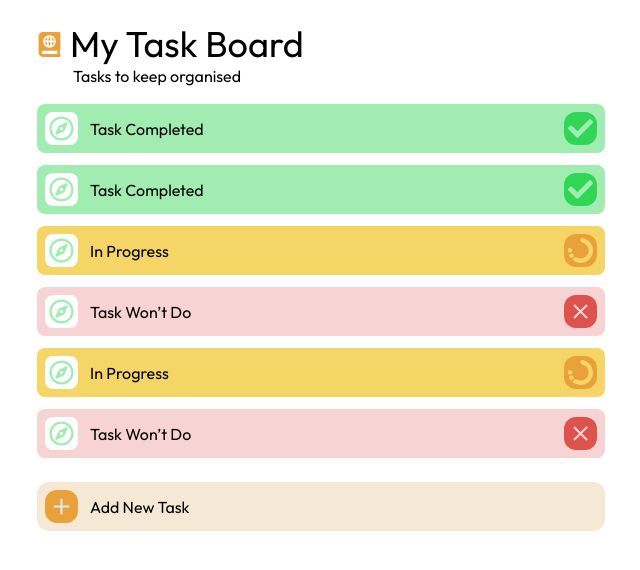
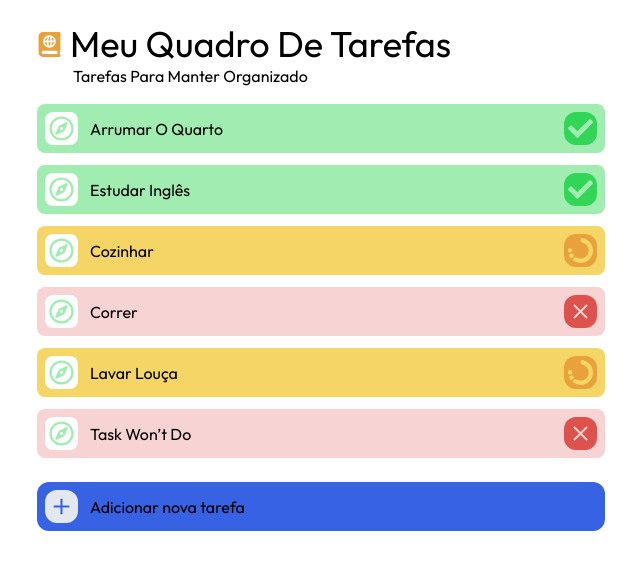
Before and after one commit to Igorwalace/Lista-de-Tarefas, a Next.js app: page / in a window 1280 px wide. Shown: the top 570 px of the page, without its empty margins (319-959 px from the left). Built offline with nearby package versions, Linux system fonts and the light colour scheme.

Commit message:
alerts, button delete

```diff
--- a/src/app/pages/componentes/divTitle.tsx
+++ b/src/app/pages/componentes/divTitle.tsx
@@ -3,11 +3,11 @@ import { FaAtlas } from "react-icons/fa";
 const DivTitle = () => {
     return (
         <>
-            <h1 className="flex items-center gap-2 text-4xl">
+            <h1 className="flex items-center gap-2 capitalize text-4xl">
                 <FaAtlas className="text-[#E9A23B]" size={25} />
-                My Task Board
+                Meu quadro de tarefas
             </h1>
-            <p className="text-base ml-9">Tasks to keep organised</p>
+            <p className="text-base ml-9 capitalize">Tarefas para manter organizado</p>
         </>
     );
 };
--- a/src/app/pages/componentes/listaDasTarefas.tsx
+++ b/src/app/pages/componentes/listaDasTarefas.tsx
@@ -1,15 +1,37 @@
-import React from 'react'
+'use client'
+import React, { useState } from 'react'
+import { AiOutlineDelete } from 'react-icons/ai'
 import { FaCheck, FaRegCompass } from 'react-icons/fa'
 import { IoMdClose } from 'react-icons/io'
 import { SiStagetimer } from 'react-icons/si'
 
-const listaDasTarefas = ({ arrayTarefas, setArrayTarefas }: any) => {
+const listaDasTarefas = ({ arrayTarefas, setArrayTarefas, setModalDetails, modalDetails, setTaskDetails, taskDetails, setIsDelete }: any) => {
 
     const handleTaskChange = (id: number, newValue: 'Completed' | 'Progress' | 'To Do') => {
         setArrayTarefas((prevTasks: any) =>
             prevTasks.map((task: any) => (task.id === id ? { ...task, value: newValue } : task))
         );
     };
+
+    const handleDetails = (id: any, title: any, description: any, value: any) => {
+        setModalDetails(true)
+        setTaskDetails([
+            {
+                id: id,
+                title: title,
+                description: description,
+                value: value,
+            }
+        ])
+    }
+
+    const handleDeleteTask = (id:number) => {
+        const filter = arrayTarefas.filter((user:any) => user.id !== id);
+        setArrayTarefas(filter);
+        setModalDetails(false)
+        setIsDelete(true)
+    }
+
     return (
         <>
             <div className="py-4 flex flex-col justify-center items-center gap-3">
@@ -24,7 +46,8 @@ const listaDasTarefas = ({ arrayTarefas, setArrayTarefas }: any) => {
                             } p-2 rounded-lg w-full`}
                     >
                         <div className="flex justify-between items-center gap-3">
-                            <div className="flex items-center gap-3">
+                            <div className="flex items-center gap-3 cursor-pointer"
+                                onClick={() => handleDetails(info.id, info.title, info.description, info.value)}>
                                 <div className="bg-white rounded-lg p-1 text-[#A0ECB1]">
                                     <FaRegCompass size={25} />
                                 </div>
@@ -32,33 +55,81 @@ const listaDasTarefas = ({ arrayTarefas, setArrayTarefas }: any) => {
                             </div>
 
                             {info.value == 'Completed' ? (
-                                <div className="bg-[#32D657] p-1 rounded-xl cursor-pointer">
+                                <div className="bg-[#32D657] p-1 rounded-xl cursor-pointer"
+                                    onClick={() => handleTaskChange(info.id, 'Progress')}>
                                     <FaCheck
                                         size={25}
                                         className="text-[#A0ECB1]"
-                                        onClick={() => handleTaskChange(info.id, 'Progress')}
                                     />
                                 </div>
                             ) : info.value == 'Progress' ? (
-                                <div className="bg-[#E9A23B] p-1 rounded-xl cursor-pointer">
+                                <div className="bg-[#E9A23B] p-1 rounded-xl cursor-pointer"
+                                    onClick={() => handleTaskChange(info.id, 'To Do')}>
                                     <SiStagetimer
                                         size={25}
                                         className="text-[#F5D565]"
-                                        onClick={() => handleTaskChange(info.id, 'To Do')}
                                     />
                                 </div>
                             ) : (
-                                <div className="bg-[#DD524C] p-1 rounded-xl cursor-pointer">
+                                <div className="bg-[#DD524C] p-1 rounded-xl cursor-pointer"
+                                    onClick={() => handleTaskChange(info.id, 'Completed')}>
                                     <IoMdClose
                                         size={25}
                                         className="text-[#F7D4D3]"
-                                        onClick={() => handleTaskChange(info.id, 'Completed')}
                                     />
                                 </div>
                             )}
                         </div>
                     </div>
                 ))}
+                {modalDetails &&
+                    <div className="fixed top-0 right-0 bottom-0 left-0 bg-[rgb(0,0,0,0.5)]">
+                        <main className='h-full pb-4 flex justify-end'>
+                            <div className="relative bg-white md:w-3/6 w-full h-full rounded-xl p-4 m-2" id='container-modal-new-task'>
+                                <div className="flex justify-between items-center">
+                                    <h1 className="text-xl">Task details</h1>
+                                    <div
+                                        className="bg-[#DD524C] cursor-pointer rounded-md"
+                                        onClick={() => setModalDetails(false)}
+                                    >
+                                        <IoMdClose
+                                            size={35}
+                                            className="text-[#F7D4D3]"
+                                        />
+                                    </div>
+                                </div>
+                                {taskDetails.map((info: any) => (
+                                    <div key={info.id} className='my-4 border-t-2 border-[#0000033]'>
+                                        <div>
+                                            <div className='my-3' >
+                                                <h1 className='p-1 my-1' >Task Name</h1>
+                                                <div className='w-full border-2 border-[#3662E3] rounded-xl p-2 capitalize' >
+                                                    <h1>{info.title}</h1>
+                                                </div>
+                                            </div>
+
+                                            <div>
+                                                <h1>Descrição</h1>
+                                                <div className='w-full border-2 border-[#3662E3] rounded-xl p-2 capitalize' >
+                                                    {info.description ?
+                                                    <h1>{info.description}</h1>
+                                                    :
+                                                    <h1 className='text-[#97A3B6]' >Sem Descrição</h1>
+                                                    }
+                                                </div>
+                                            </div>
+
+                                            <div className='absolute bottom-0 right-0 p-4'>
+                                                <button className='bg-[#97A3B6] p-2 rounded-xl text-[#E3E8EF] flex items-center gap-2' onClick={()=>handleDeleteTask(info.id)}>Delete<AiOutlineDelete size={15} /></button>
+                                            </div>
+
+                                        </div>
+                                    </div>
+                                ))}
+                            </div>
+                        </main>
+                    </div>
+                }
             </div>
         </>
     )
--- a/src/app/pages/home.jsx
+++ b/src/app/pages/home.jsx
@@ -1,5 +1,5 @@
 'use client';
-import { IoMdAdd } from 'react-icons/io';
+import { IoMdAdd, IoMdInformationCircleOutline } from 'react-icons/io';
 import DivTitle from './componentes/divTitle';
 import ListaDasTarefas from './componentes/listaDasTarefas';
 import { useEffect, useState } from 'react';
@@ -7,36 +7,49 @@ import ModalNewTask from './componentes/ModalNewTask';
 
 const Home = () => {
     const [modalNewTask, setModalNewTask] = useState(false);
+    const [isInfo, setIsInfo] = useState(false)
+    const [isDelete, setIsDelete] = useState(false)
+    const [modalDetails, setModalDetails] = useState(false);
+    const [taskDetails, setTaskDetails] = useState([]);
     const [arrayTarefas, setArrayTarefas] = useState([
         {
             id: 1,
-            title: 'Task Completed',
+            title: 'Arrumar o quarto',
             value: 'Completed',
+            description:
+                'Lorem ipsum dolor sit amet, consectetur adipiscing elit. Aliquam imperdiet erat id lorem tristique vehicula. Nunc quis ornare justo, sed volutpat liber',
         },
         {
             id: 4,
-            title: 'Task Completed',
+            title: 'Estudar Inglês',
             value: 'Completed',
+            description:
+                'Lorem ipsum dolor sit amet, consectetur adipiscing elit. Aliquam imperdiet erat id lorem tristique vehicula. Nunc quis ornare justo, sed volutpat liber',
         },
         {
             id: 21,
-            title: 'In Progress',
+            title: 'Cozinhar',
             value: 'Progress',
+            description:
+                'Lorem ipsum dolor sit amet, consectetur adipiscing elit. Aliquam imperdiet erat id lorem tristique vehicula. Nunc quis ornare justo, sed volutpat liber',
         },
         {
             id: 3,
-            title: 'Task Won’t Do',
+            title: 'Correr',
             value: 'To Do',
+            description: 'description',
         },
         {
             id: 2,
-            title: 'In Progress',
+            title: 'lavar louça',
             value: 'Progress',
+            description: 'description',
         },
         {
             id: 13,
             title: 'Task Won’t Do',
             value: 'To Do',
+            description: 'description',
         },
     ]);
 
@@ -57,40 +70,80 @@ const Home = () => {
     }, [modalNewTask]);
 
     const handleSendTask = () => {
+        if (title == '' || description == '') {
+            setIsInfo(true)
+            return;
+        }
         const newTask = [
             ...arrayTarefas,
             {
                 title: title,
                 description: description,
-                id: 1011,
+                id: Math.floor(Math.random() * 10000),
                 value: 'To Do',
             },
         ];
-        setArrayTarefas(newTask)
-        setTitle('')
-        setDescription('')
-        setModalNewTask(false)
+        setArrayTarefas(newTask);
+        setTitle('');
+        setDescription('');
+        setModalNewTask(false);
     };
+
+    useEffect(() => {
+        if (isInfo, isDelete) {
+            setTimeout(() => {
+                setIsInfo(false);
+                setIsDelete(false);
+            }, 3000);
+        }
+    }, [isInfo, isDelete]);
 
     return (
         <>
             <main className="w-full flex justify-center">
                 <div className="w-[600px] h-full p-4 m-2 relative">
                     <DivTitle />
-                    <ListaDasTarefas arrayTarefas={arrayTarefas} setArrayTarefas={setArrayTarefas} />
+                    <ListaDasTarefas
+                        arrayTarefas={arrayTarefas}
+                        setArrayTarefas={setArrayTarefas}
+                        modalDetails={modalDetails}
+                        setModalDetails={setModalDetails}
+                        taskDetails={taskDetails}
+                        setTaskDetails={setTaskDetails}
+                        setIsDelete={setIsDelete}
+                    />
                     <div
-                        className="bg-[#F5E8D5] w-full rounded-xl p-2 cursor-pointer mt-2"
+                        className="bg-[#3662E3] w-full rounded-xl p-2 cursor-pointer mt-2"
                         onClick={handleModalNewtask}
                     >
                         <div className="flex gap-3 items-center ">
-                            <div className="bg-[#E9A23B] rounded-xl p-1 text-[#E3E8EF]">
+                            <div className="bg-[#E3E8EF] rounded-xl p-1 text-[#3662E3]">
                                 <IoMdAdd size={25} />
                             </div>
-                            <h1>Add New Task</h1>
+                            <h1>Adicionar nova tarefa</h1>
                         </div>
                     </div>
                 </div>
+                {isInfo && (
+                    <div
+                        className="fixed bottom-4 bg-[#0288d1] rounded-xl md:min-w-[30%] p-2 flex justify-center gap-2 items-center z-[100] text-[#001824]"
+                        id="isInfo"
+                    >
+                        <IoMdInformationCircleOutline size={20} />
+                        <h1>Verifique as informações da tarefas.</h1>
+                    </div>
+                )}
+                {isDelete && (
+                    <div
+                        className="fixed bottom-4 bg-[#97A3B6] rounded-xl md:min-w-[30%] p-2 flex justify-center gap-2 items-center z-[100] text-[#E3E8EF]"
+                        id="isInfo"
+                    >
+                        <IoMdInformationCircleOutline size={20} />
+                        <h1>Tarefa removida.</h1>
+                    </div>
+                )}
             </main>
+
             <ModalNewTask
                 modalNewTask={modalNewTask}
                 setModalNewTask={setModalNewTask}
```
Also changed, not shown: src/app/globals.css (+30 -4 lines).
